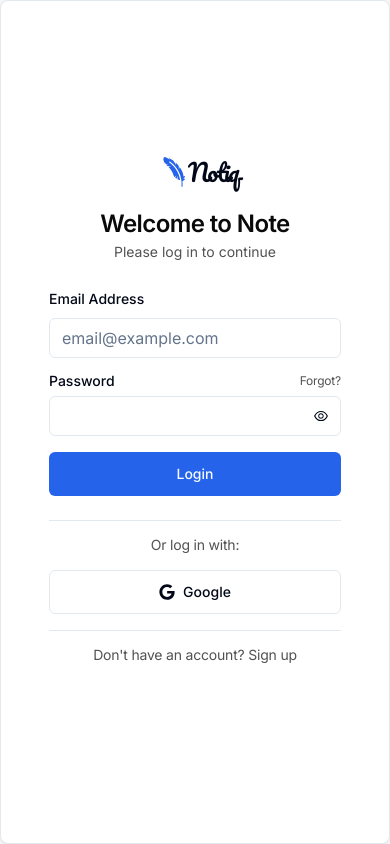
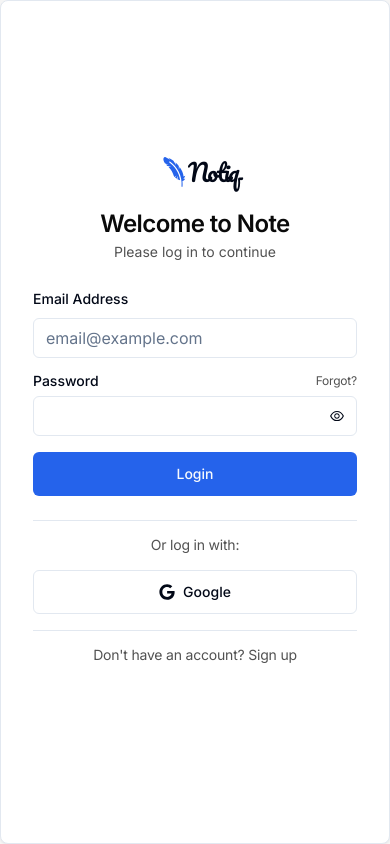
Before and after one commit to Anthony-Clem/notiq, a Next.js app: page /auth/login in a window 390 px wide. Built offline with nearby package versions, Linux system fonts and the light colour scheme; no server answers.

Commit message:
auth wrapper padding

```diff
--- a/src/app/auth/layout.tsx
+++ b/src/app/auth/layout.tsx
@@ -6,7 +6,7 @@ import { ReactNode } from "react";
 const AuthLayout = ({ children }: { children: ReactNode }) => {
   return (
     <div className="min-h-screen flex items-center justify-center bg-neutral-100">
-      <Card className="sm:max-w-[540px] max-sm:h-screen min-w-screen w-full sm:p-12 p-6 flex flex-col items-center max-sm:justify-center">
+      <Card className="sm:max-w-[540px] max-sm:h-screen min-w-screen w-full sm:p-12 p-2 flex flex-col items-center max-sm:justify-center">
         <Logo />
         {children}
       </Card>
```
